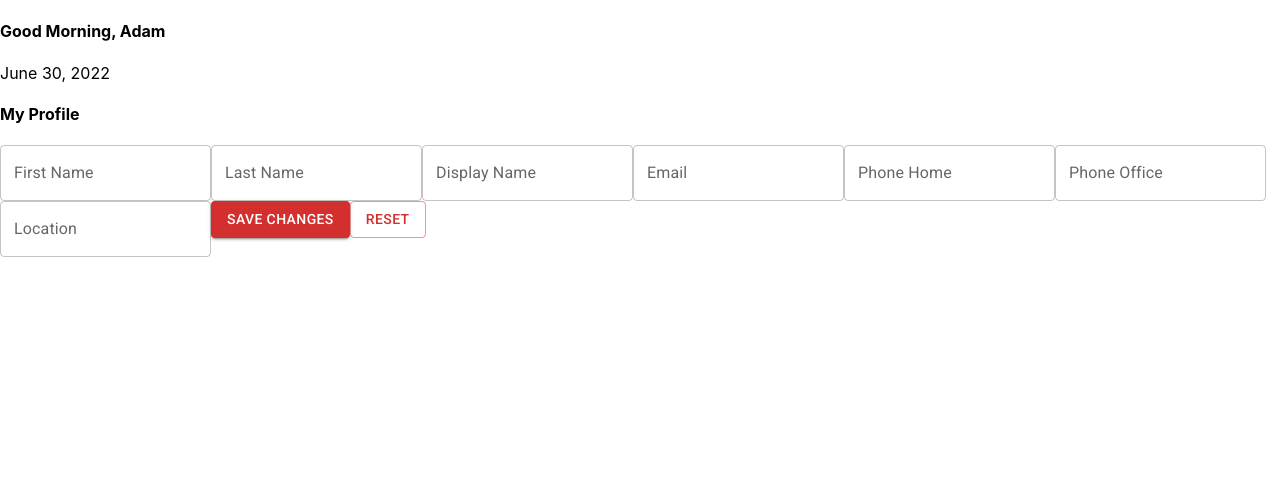
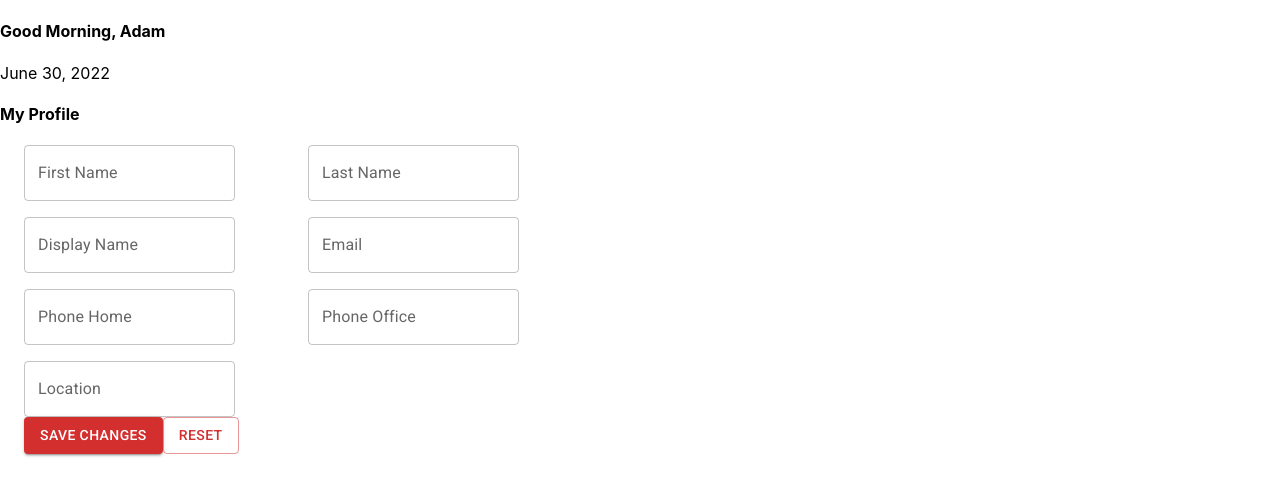
Before and after one commit to balu4007/kyro_assignment, a React (Create React App) app: page / in a window 1280 px wide. Shown: the top 496 px of the page. Built offline with nearby package versions, Linux system fonts and the light colour scheme; no server answers.

Commit message:
added logic to save user profile

```diff
--- a/src/Constants.js
+++ b/src/Constants.js
@@ -4,3 +4,5 @@ export const AsyncStatus = {
   SUCCESS: "SUCCESS",
   ERROR: "ERROR",
 };
+
+export const ID = "62b9b1ce08bb8e6bf8c1a0d9";
--- a/src/components/Profile/EditProfile.jsx
+++ b/src/components/Profile/EditProfile.jsx
@@ -1,34 +1,44 @@
-import { Button, TextField } from "@mui/material";
+import { Button, Grid, TextField, Container } from "@mui/material";
 import React from "react";
 import { formikProps } from "../helper";
 function EditProfile({ userFormik }) {
   return (
-    <div>
+    <Container maxWidth="sm" style={{ marginLeft: "0px" }}>
       <form onSubmit={userFormik.handleSubmit} onReset={userFormik.resetForm}>
+        <Grid container rowSpacing={2} columnSpacing={2}>
+          <Grid item xs={6}>
             <TextField
               id="first_name"
               label="First Name"
               variant="outlined"
               {...formikProps("first_name", userFormik)}
             />
+          </Grid>
+          <Grid item xs={6}>
             <TextField
               id="last_name"
               label="Last Name"
               variant="outlined"
               {...formikProps("last_name", userFormik)}
             />
+          </Grid>
+          <Grid item xs={6}>
             <TextField
               id="display_name"
               label="Display Name"
               variant="outlined"
               {...formikProps("display_name", userFormik)}
             />
+          </Grid>
+          <Grid item xs={6}>
             <TextField
               id="email"
               label="Email"
               variant="outlined"
               {...formikProps("email", userFormik)}
             />
+          </Grid>
+          <Grid item xs={6}>
             <TextField
               id="phone_home"
               label="Phone Home"
@@ -36,6 +46,8 @@ function EditProfile({ userFormik }) {
               type="number"
               {...formikProps("phone_home", userFormik)}
             />
+          </Grid>
+          <Grid item xs={6}>
             <TextField
               id="phone_office"
               label="Phone Office"
@@ -43,20 +55,26 @@ function EditProfile({ userFormik }) {
               type="number"
               {...formikProps("phone_office", userFormik)}
             />
+          </Grid>
+          <Grid item xs={6}>
             <TextField
               id="primary_location"
               label="Location"
               variant="outlined"
               {...formikProps("primary_location", userFormik)}
             />
+          </Grid>
+        </Grid>
+        <div>
           <Button variant="contained" color="error" type="submit">
             SAVE CHANGES
           </Button>
           <Button variant="outlined" color="error" type="reset">
             Reset
           </Button>
+        </div>
       </form>
-    </div>
+    </Container>
   );
 }
 
--- a/src/components/Profile/Profile.jsx
+++ b/src/components/Profile/Profile.jsx
@@ -1,44 +1,50 @@
 import { useFormik } from "formik";
 import moment from "moment";
 import React, { useEffect, useState } from "react";
-import { AsyncStatus } from "../../Constants";
+import { AsyncStatus, ID } from "../../Constants";
 import { useGetUserProfile } from "../../hooks/useGetUserProfile";
-import { userInitialValues, userValidationSchema } from "../helper";
+import { useUpdateUserProfile } from "../../hooks/useUpdateUserProfile";
+import {
+  formatedUserData,
+  getformatedUpdatedUserData,
+  userInitialValues,
+  userValidationSchema,
+} from "../helper";
 import Loader from "../Loader";
 import EditProfile from "./EditProfile";
 
 function Profile() {
   const [initailData, setInitailData] = useState(userInitialValues);
   const { getUserProfile, userData } = useGetUserProfile();
+  const { UpdateUserProfile, updateduserData } = useUpdateUserProfile();
   useEffect(() => {
-    getUserProfile("62b9b1ce08bb8e6bf8c1a0d9");
+    getUserProfile(ID);
   }, []);
+
   useEffect(() => {
     if (userData.status === AsyncStatus.SUCCESS) {
       setInitailData({
-        _id: userData.data?._id,
-        first_name: userData.data?.first_name,
-        last_name: userData.data?.last_name || "",
-        display_name: userData.data?.display_name || "",
-        email: userData.data?.email || "",
-        phone_home:
-          userData.data?.phone?.find((obj) => obj?.type === "home")?.number ||
-          "",
-        phone_office:
-          userData.data?.phone?.find((obj) => obj?.type === "office")?.number ||
-          "",
-        primary_location: userData.data?.primary_location || "",
+        ...formatedUserData(userData.data),
       });
     } else if (userData.status === AsyncStatus.ERROR) {
       console.log(userData.error?.detail);
     }
   }, [userData]);
+
+  useEffect(() => {
+    if (updateduserData.status === AsyncStatus.SUCCESS) {
+      setInitailData(userFormik.values);
+    } else if (updateduserData.status === AsyncStatus.ERROR) {
+      console.log(updateduserData.error?.detail);
+    }
+  }, [updateduserData]);
+
   const userFormik = useFormik({
     enableReinitialize: true,
     initialValues: initailData,
     validationSchema: userValidationSchema,
     onSubmit: (values) => {
-      console.log(values);
+      UpdateUserProfile(ID, getformatedUpdatedUserData(values));
     },
   });
   return (
@@ -50,7 +56,10 @@ function Profile() {
 
       <h4>My Profile</h4>
       <EditProfile userFormik={userFormik} />
-      {userData.status === AsyncStatus.LOADING ? <Loader /> : null}
+      {userData.status === AsyncStatus.LOADING ||
+      updateduserData.status === AsyncStatus.LOADING ? (
+        <Loader />
+      ) : null}
     </>
   );
 }
--- a/src/components/helper.js
+++ b/src/components/helper.js
@@ -28,3 +28,38 @@ export const formikProps = (name, formik) => ({
   error: formik.touched[name] && Boolean(formik.errors[name]),
   helperText: formik.touched[name] ? formik.errors[name] : "",
 });
+
+export function formatedUserData(userData) {
+  return {
+    _id: userData?._id,
+    first_name: userData?.first_name,
+    last_name: userData?.last_name || "",
+    display_name: userData?.display_name || "",
+    email: userData?.email || "",
+    phone_home:
+      userData?.phone?.find((obj) => obj?.type === "home")?.number || "",
+    phone_office:
+      userData?.phone?.find((obj) => obj?.type === "office")?.number || "",
+    primary_location: userData?.primary_location || "",
+  };
+}
+export function getformatedUpdatedUserData(values) {
+  return {
+    _id: values?._id,
+    first_name: values?.first_name,
+    last_name: values?.last_name || "",
+    display_name: values?.display_name || "",
+    email: values?.email || "",
+    phone: [
+      {
+        type: "home",
+        number: values?.phone_home || "",
+      },
+      {
+        type: "office",
+        number: values?.phone_office || "",
+      },
+    ],
+    primary_location: values?.primary_location || "",
+  };
+}
--- a/src/hooks/useUpdateUserProfile.js
+++ b/src/hooks/useUpdateUserProfile.js
@@ -0,0 +1,28 @@
+import axios from "axios";
+import { useState } from "react";
+import { AsyncStatus } from "../Constants";
+
+export function useUpdateUserProfile() {
+  const [updateduserData, SetUserData] = useState({
+    status: AsyncStatus.INITIAL,
+    data: null,
+    error: null,
+  });
+  async function UpdateUserProfile(id, updatedUserData) {
+    try {
+      SetUserData({ ...updateduserData, status: AsyncStatus.LOADING });
+      const { data } = await axios.put(
+        `https://kyro-user-service-mgmqxruica-uc.a.run.app/users/${id}`,
+        updatedUserData
+      );
+      SetUserData({ data: data, error: null, status: AsyncStatus.SUCCESS });
+    } catch (error) {
+      SetUserData({
+        data: null,
+        error: error.response.data,
+        status: AsyncStatus.ERROR,
+      });
+    }
+  }
+  return { UpdateUserProfile, updateduserData };
+}
```
Lines whose indentation alone changed are shown as unchanged.
